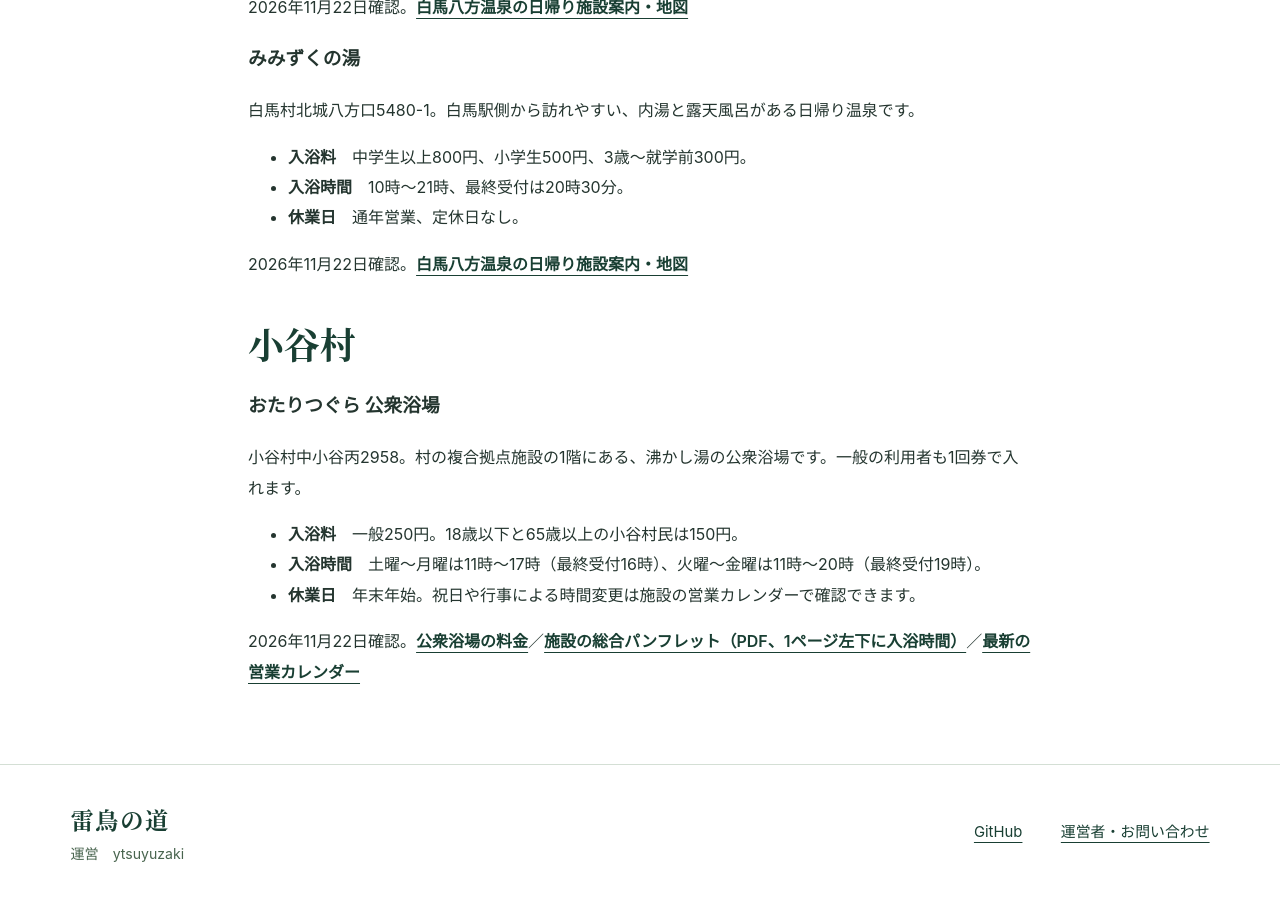
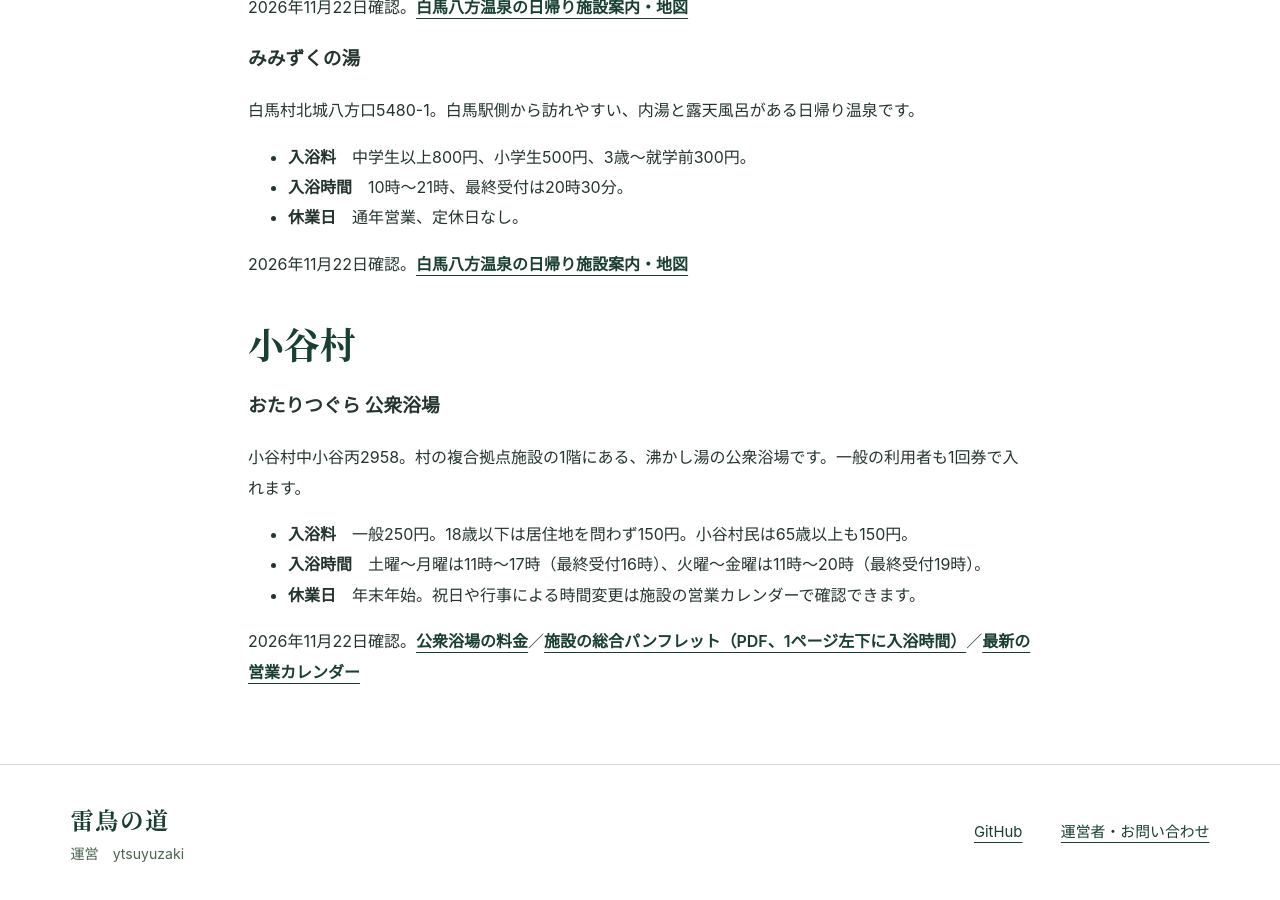
Before and after one commit to raichomichi/raichomichi.github.io, a Jekyll site: the page built from hot-springs-and-baths.md, in a window 1280 px wide and 900 px high, scrolled down 1826 px. Built offline with Jekyll 4.4.1, drawn with Linux system fonts in a browser that asks for light colours.

Commit message:
おたりつぐらの子どもと高齢村民の料金区分を明記する

```diff
--- a/hot-springs-and-baths.md
+++ b/hot-springs-and-baths.md
@@ -72,7 +72,7 @@ guide_order: 8
 
 小谷村中小谷丙2958。村の複合拠点施設の1階にある、沸かし湯の公衆浴場です。一般の利用者も1回券で入れます。
 
-- **入浴料**　一般250円。18歳以下と65歳以上の小谷村民は150円。
+- **入浴料**　一般250円。18歳以下は居住地を問わず150円。小谷村民は65歳以上も150円。
 - **入浴時間**　土曜〜月曜は11時〜17時（最終受付16時）、火曜〜金曜は11時〜20時（最終受付19時）。
 - **休業日**　年末年始。祝日や行事による時間変更は施設の営業カレンダーで確認できます。
 
```
